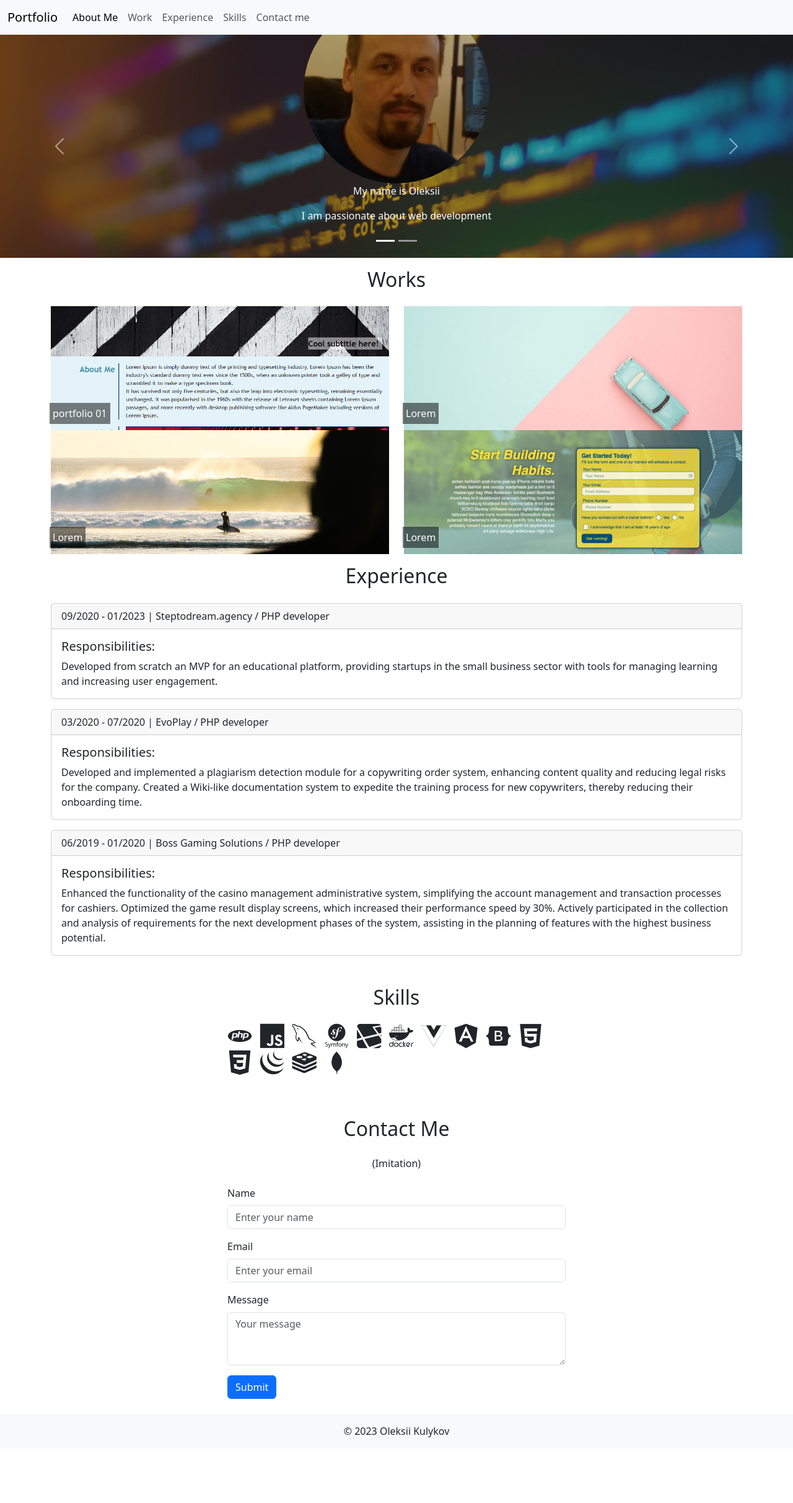
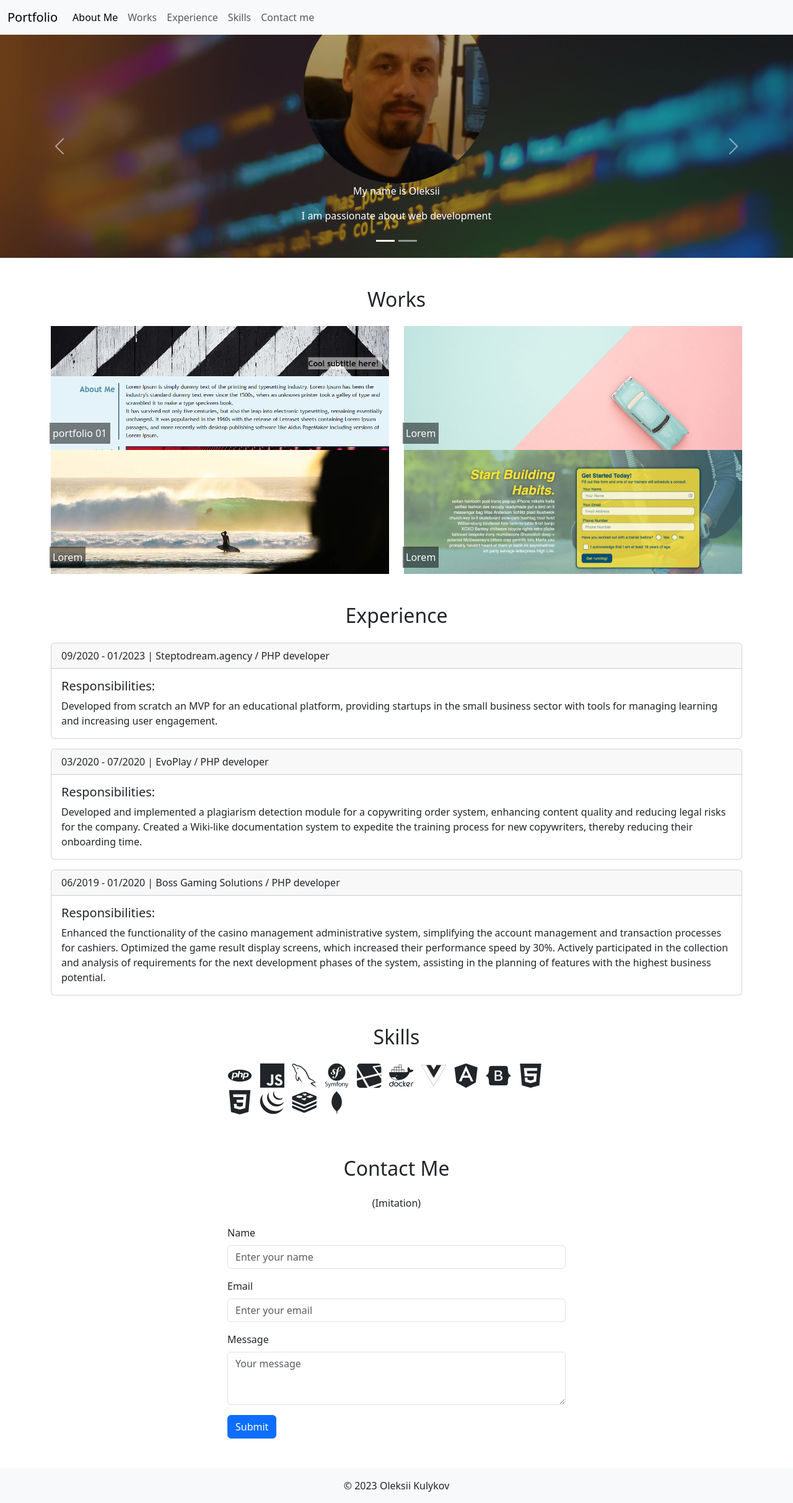
Before and after one commit to Oleksiieng/03-challenge-bootstrap-portfolio, a plain HTML site: page index.html in a window 1280 px wide. Shown: the whole page at 62% size. Before the commit the page ends 2337 px from the top, so only its background shows below. Drawn offline with nearby package versions, Linux system fonts and the light colour scheme.

Commit message:
fixed links

```diff
--- a/index.html
+++ b/index.html
@@ -29,7 +29,7 @@
               <a class="nav-link active" aria-current="page" href="#about">About Me</a>
             </li>
             <li class="nav-item">
-              <a class="nav-link" href="#work">Work</a>
+              <a class="nav-link" href="#works">Works</a>
             </li>
             <li class="nav-item">
               <a class="nav-link" href="#experience">Experience</a>
@@ -46,7 +46,7 @@
     </nav>
   </header>
   <main>
-    <div id="carouselExampleCaptions" class="carousel slide" id="about">
+    <div id="carouselExampleCaptions" class="carousel slide  mb-5" id="about">
       <div class="carousel-indicators">
         <button type="button" data-bs-target="#carouselExampleCaptions" data-bs-slide-to="0" class="active"
           aria-current="true" aria-label="Slide 1"></button>
@@ -109,7 +109,7 @@
     </div>
 
 
-    <div class="container mt-3">
+    <div class="container mt-3 mb-5">
       <h2 class="text-center mb-4" id="works">Works</h2>
       <div class="row">
         <div class="col-md-6 image-tile">
@@ -139,8 +139,8 @@
       </div>
     </div>
 
-    <div class="container mt-3" id="experience">
-      <h2 class="text-center mb-4" id="skills">Experience</h2>
+    <div class="container mt-3  mb-3" id="experience">
+      <h2 class="text-center mb-4">Experience</h2>
       <!-- Steptodream.agency -->
       <div class="card mb-3">
         <div class="card-header">09/2020 - 01/2023 | Steptodream.agency / PHP developer</div>
@@ -177,7 +177,7 @@
       </div>
     </div>
 
-    <div class="container mt-5">
+    <div class="container mt-5  mb-5">
       <div class="row">
         <div class="col-md-6 offset-md-3">
           <h2 class="text-center mb-4" id="skills">Skills</h2>
@@ -248,7 +248,7 @@
       </div>
     </div>
 
-    <div class="container mt-5">
+    <div class="container mt-5  mb-5">
       <div class="row">
         <div class="col-md-6 offset-md-3">
           <h2 class="text-center mb-4" id="contact">Contact Me</h2>
```
